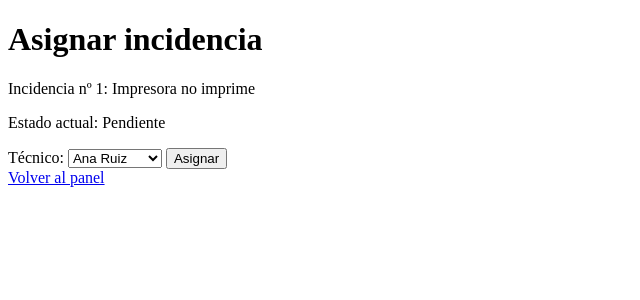
After one commit to jramonnv0786-prog/Taskshield, a PHP site: page /asignar_incidencia.php?id=1 in a window 1280 px wide. The commit adds this page. Shown: the top 300 px of the page, without its empty margins (0-640 px from the left). Run offline with PHP 8.4, Linux system fonts and the light colour scheme; data comes from the database, SQL or seed files in the repository; a stand-in replaces the project's code that opens the database connection; some libraries are stand-ins or nearby versions.

Commit message:
feat: añade la asignación de incidencias con transacción

```diff
--- /dev/null
+++ b/asignar_incidencia.php
@@ -0,0 +1,127 @@
+<?php
+// TaskShield - Asignar incidencia
+// Asigna una incidencia a un técnico con una transacción: o se hacen los dos cambios, o ninguno.
+
+// Tipado estricto
+declare(strict_types=1);
+
+// Conexión a la base de datos
+require_once __DIR__ . '/conexion.php';
+
+// Recuperar y validar el id de la URL
+$id_incidencia = filter_input(INPUT_GET, 'id', FILTER_VALIDATE_INT);
+if (!$id_incidencia) {
+    die("ID de incidencia no válido.");
+}
+
+// Comprobar que la incidencia existe
+try {
+    $consulta_incidencia = $pdo->prepare('SELECT * FROM incidencias WHERE id = :id');
+    $consulta_incidencia->execute(['id' => $id_incidencia]);
+    $incidencia = $consulta_incidencia->fetch(PDO::FETCH_ASSOC);
+    if (!$incidencia) {
+        die("La incidencia no existe.");
+    }
+} catch (PDOException $e) {
+    error_log("Error al comprobar la incidencia: " . $e->getMessage());
+    die("Error al comprobar la incidencia. Por favor, inténtalo más tarde.");
+}
+
+// Cargar la lista de técnicos para el desplegable
+try {
+    $consulta_tecnicos = $pdo->prepare('SELECT id, nombre FROM tecnicos');
+    $consulta_tecnicos->execute();
+    $tecnicos = $consulta_tecnicos->fetchAll(PDO::FETCH_ASSOC);
+} catch (PDOException $e) {
+    error_log("Error al cargar los técnicos: " . $e->getMessage());
+    die("Error al cargar los técnicos. Por favor, inténtalo más tarde.");
+}
+
+// Procesar la asignación (solo si se ha enviado por POST)
+if ($_SERVER['REQUEST_METHOD'] === 'POST') {
+    // Validar el técnico elegido
+    $tecnico_id = filter_input(INPUT_POST, 'tecnico_id', FILTER_VALIDATE_INT);
+    if (!$tecnico_id) {
+        die("Técnico no válido.");
+    }
+    // Transacción:
+    // 1) UPDATE de la incidencia: estado 'En Proceso' y técnico asignado
+    try {
+        $pdo->beginTransaction();
+        $actualizacion_incidencia = $pdo->prepare(
+            'UPDATE incidencias SET estado = :estado, tecnico_id = :tecnico_id WHERE id = :id'
+        );
+        $actualizacion_incidencia->execute([
+            'estado' => 'En Proceso',
+            'tecnico_id' => $tecnico_id,
+            'id' => $id_incidencia
+        ]);
+        if ($actualizacion_incidencia->rowCount() === 0) {
+            throw new Exception("No se ha podido actualizar la incidencia " . $id_incidencia);
+        }
+
+        // 2) UPDATE del técnico: tareas_activas + 1
+        $actualizacion_tecnico = $pdo->prepare(
+            'UPDATE tecnicos SET tareas_activas = tareas_activas + 1 WHERE id = :tecnico_id'
+        );
+        $actualizacion_tecnico->execute([
+            'tecnico_id' => $tecnico_id
+        ]);
+        if ($actualizacion_tecnico->rowCount() === 0) {
+            throw new Exception("No se ha podido actualizar el técnico " . $tecnico_id);
+        }
+
+        $pdo->commit();
+    } catch (Exception $e) {
+        $pdo->rollBack();
+        error_log("Error al asignar la incidencia: " . $e->getMessage());
+        die("No se ha podido asignar incidencia. Inténtelo más tarde.");
+    }
+
+    // Redirigir al panel con el id de la incidencia asignada
+    header('Location: index.php?asignada=' . $id_incidencia);
+    exit;
+}
+
+?>
+<!DOCTYPE html>
+<html lang="es">
+
+<head>
+    <meta charset="UTF-8">
+    <meta name="viewport" content="width=device-width, initial-scale=1.0">
+    <title>TaskShield - Asignar incidencia</title>
+</head>
+
+<body>
+    <header>
+        <h1>Asignar incidencia</h1>
+    </header>
+    <main>
+        <!-- Datos de la incidencia -->
+        <p>
+            Incidencia nº <?= htmlspecialchars((string) $incidencia['id'], ENT_QUOTES, 'UTF-8') ?>:
+            <?= htmlspecialchars($incidencia['titulo'], ENT_QUOTES, 'UTF-8', false) ?>
+        </p>
+        <p>
+            Estado actual: <?= htmlspecialchars($incidencia['estado'], ENT_QUOTES, 'UTF-8') ?>
+        </p>
+
+        <!-- Formulario de asignación -->
+        <form method="POST">
+            <label for="tecnico_id">Técnico:</label>
+            <select name="tecnico_id" id="tecnico_id" required>
+                <?php foreach ($tecnicos as $tecnico): ?>
+                    <option value="<?= htmlspecialchars((string) $tecnico['id'], ENT_QUOTES, 'UTF-8') ?>">
+                        <?= htmlspecialchars($tecnico['nombre'], ENT_QUOTES, 'UTF-8') ?>
+                    </option>
+                <?php endforeach; ?>
+            </select>
+            <button type="submit">Asignar</button>
+        </form>
+
+        <a href="index.php">Volver al panel</a>
+    </main>
+</body>
+
+</html>
```
Also changed, not shown: index.php (+6 -1 lines).
